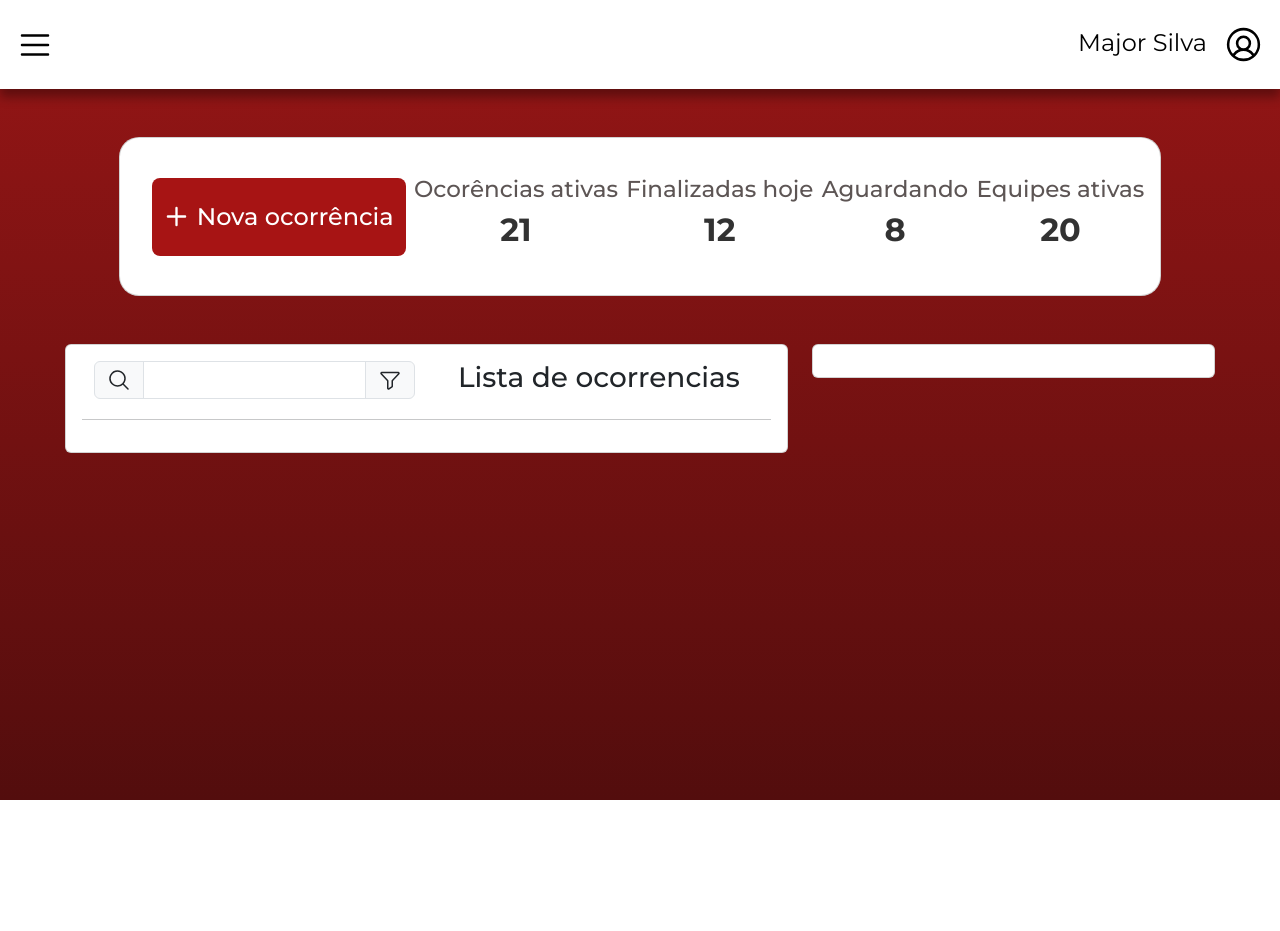
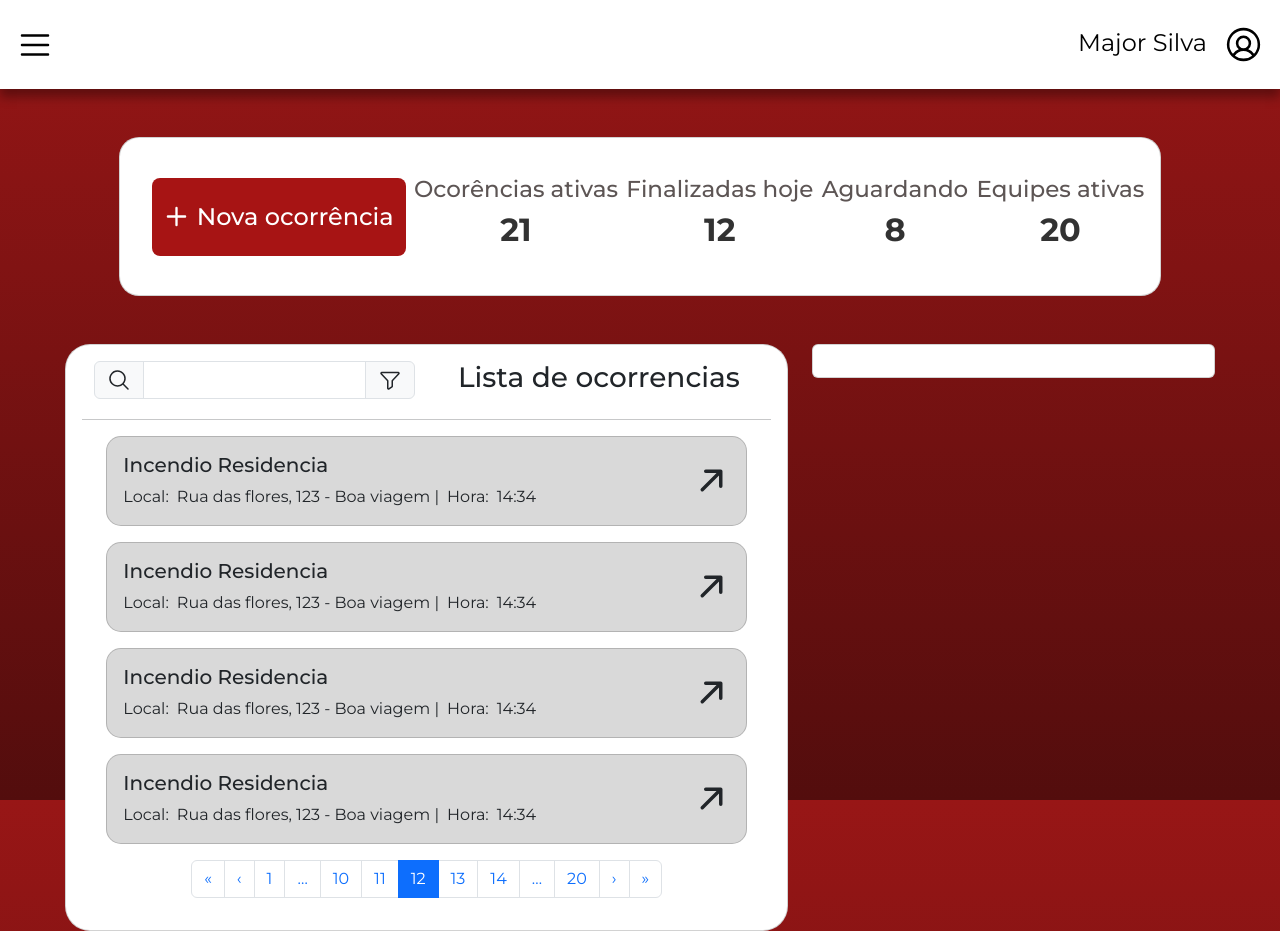
Before and after one commit to SIOB-PE/Front-End-SIOB, a React (Vite) app: page /Home in a window 1280 px wide. Before the commit the page ends 800 px from the top, so only its background shows below. Built offline with nearby package versions, Linux system fonts and the light colour scheme.

Commit message:
adicionando itens de ocorrencia

```diff
--- a/src/Components/Occurrence/Occurrence.tsx
+++ b/src/Components/Occurrence/Occurrence.tsx
@@ -10,10 +10,10 @@ export function Occurrence() {
   };
 
   return (
-    <Container fluid className="mt-5">
+    <Container fluid className="mb-3">
       <Row>
-        <Col md={5}>
-          <Card onClick={handleCardClick} className="card-occurrence">
+        <Col>
+          <Card onClick={handleCardClick} className="card-occurrence w-100">
             <Card.Body className="card-body-occurrence">
               <div className="div-card-body-occurrence">
                 <h4>Incendio Residencia</h4>
--- a/src/Pages/Home/Home.css
+++ b/src/Pages/Home/Home.css
@@ -1,4 +1,4 @@
-.card-style {
+.card-top-style {
 	margin-top: 3rem;
 	min-height: 9.9375rem;
 
@@ -7,6 +7,10 @@
 	justify-content: center;
 
 	border-radius: 20px;
+}
+
+.card-list-style{
+	border-radius: 25px;
 }
 
 .home-button-style {
@@ -47,3 +51,9 @@
 	opacity: 80%;
 	font-weight: bold;
 }
+
+.occurrence-list {
+	list-style-type: none;
+	padding: 0;
+	margin: 0;
+}
--- a/src/Pages/Home/Home.tsx
+++ b/src/Pages/Home/Home.tsx
@@ -5,11 +5,13 @@ import {
   Container,
   FormControl,
   InputGroup,
+  Pagination,
   Row,
 } from "react-bootstrap";
 import { CustomNavBar } from "../../Components/CustomNavBar/CustomNavbar";
 import "./Home.css";
 import { FunnelIcon, MagnifyingGlassIcon, PlusIcon } from "@phosphor-icons/react";
+import { Occurrence } from "../../Components/Occurrence/Occurrence";
 
 export function Home() {
   return (
@@ -19,7 +21,7 @@ export function Home() {
       <Container fluid>
         <Row className="d-flex justify-content-center">
           <Col md={10}>
-            <Card className="card-style">
+            <Card className="card-top-style">
               <Card.Body className="d-flex align-items-center justify-content-between w-100">
                 <Button className="ms-3 home-button-style">
                   <PlusIcon size={25} weight="bold" className="me-2" />
@@ -49,10 +51,12 @@ export function Home() {
       </Container>
 
       <Container fluid className="mt-5">
+
         <Row className="d-flex justify-content-center">
           <Col md={7}>
-            <Card>
+            <Card className="card-list-style">
               <Card.Body className="d-flex align-items-center justify-conten-center flex-column w-100">
+
                 <Row className="w-100">
                   <Col md={6}>
                     <InputGroup>
@@ -69,12 +73,41 @@ export function Home() {
                     <h3>Lista de ocorrencias</h3>
                   </Col>
                 </Row>
+
                 <hr className="w-100" />
-                <Row>
+
+                <Row className="w-100">
                   <Col md={12}>
 
+                    <ul className="occurrence-list">
+                      <li><Occurrence /></li>
+                      <li><Occurrence /></li>
+                      <li><Occurrence /></li>
+                      <li><Occurrence /></li>
+                    </ul>
+
+                    <div className="d-flex align-items-center justify-content-center">
+                      <Pagination>
+                        <Pagination.First />
+                        <Pagination.Prev />
+                        <Pagination.Item>{1}</Pagination.Item>
+                        <Pagination.Ellipsis />
+
+                        <Pagination.Item>{10}</Pagination.Item>
+                        <Pagination.Item>{11}</Pagination.Item>
+                        <Pagination.Item active>{12}</Pagination.Item>
+                        <Pagination.Item>{13}</Pagination.Item>
+                        <Pagination.Item>{14}</Pagination.Item>
+
+                        <Pagination.Ellipsis />
+                        <Pagination.Item>{20}</Pagination.Item>
+                        <Pagination.Next />
+                        <Pagination.Last />
+                      </Pagination>
+                    </div>
                   </Col>
                 </Row>
+
               </Card.Body>
             </Card>
           </Col>
@@ -84,6 +117,8 @@ export function Home() {
             </Card>
           </Col>
         </Row>
+
+
       </Container>
     </>
   );
```
